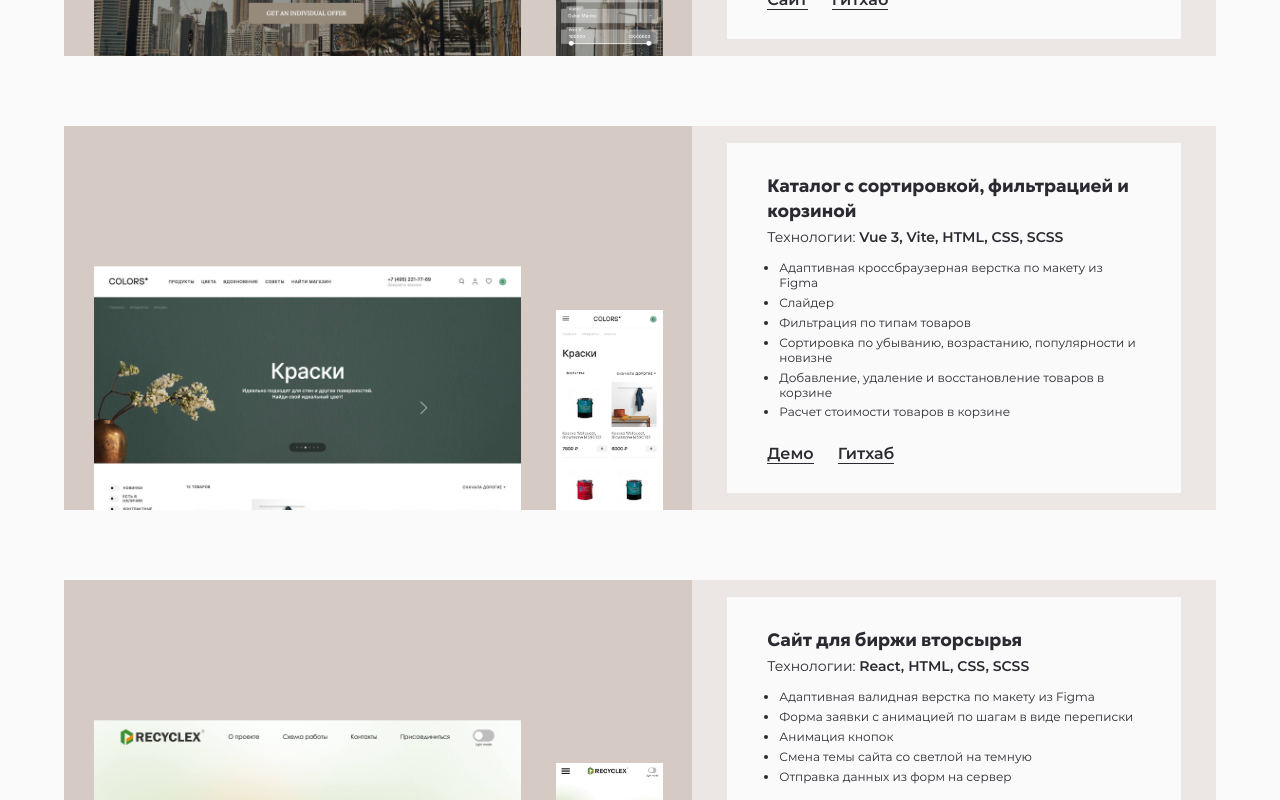
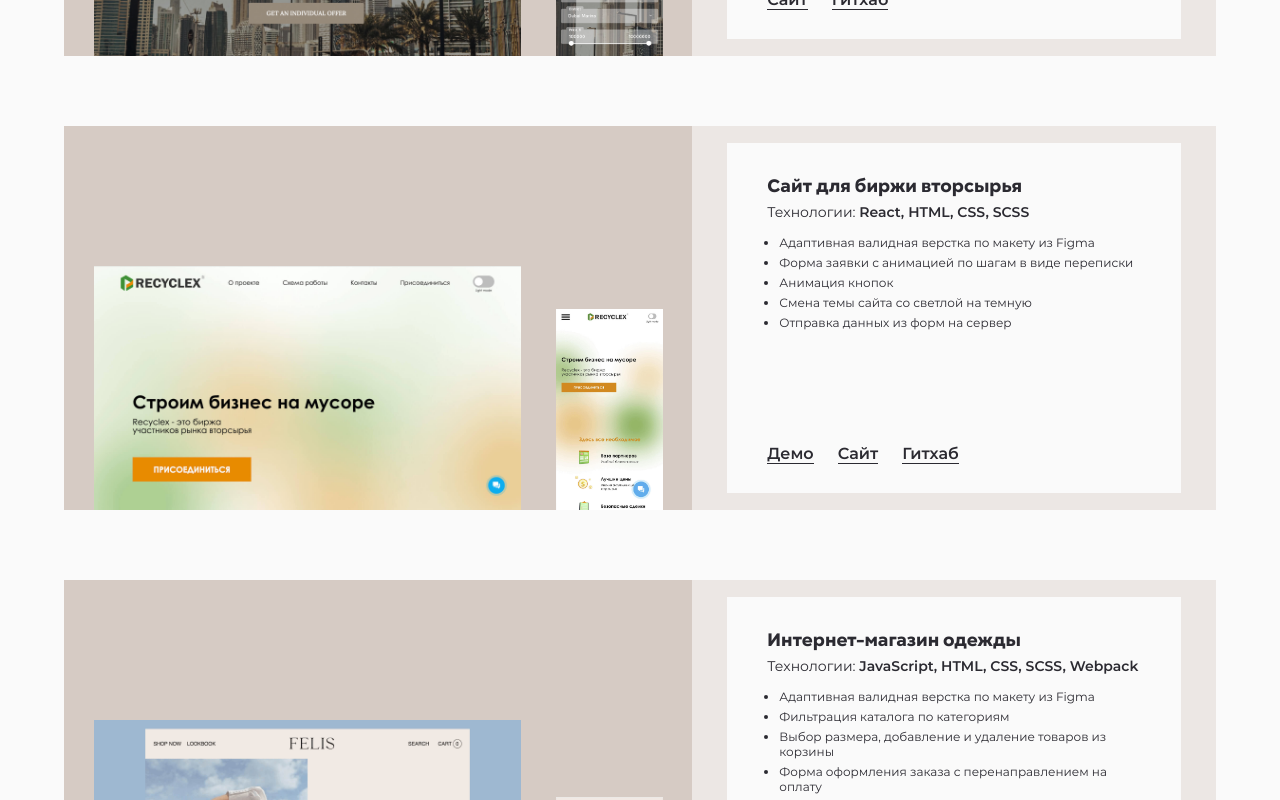
Before and after one commit to mrglk/portfolio, a React (Create React App) app: page / in a window 1280 px wide. Shown: the part 900-1700 px from the top of the page. Built offline with nearby package versions, Linux system fonts and the light colour scheme.

Commit message:
Hide project

```diff
--- a/src/components/Portfolio/projects.js
+++ b/src/components/Portfolio/projects.js
@@ -15,23 +15,23 @@ export const projects = [
     ],
     color: "brown"
   },
-  {
-    name: "Каталог с сортировкой, фильтрацией и корзиной",
-    imagePhone: process.env.PUBLIC_URL + "/colors_phone.jpg",
-    imageDesktop: process.env.PUBLIC_URL + "/colors_desktop.jpg",
-    stack: "Vue 3, Vite, HTML, CSS, SCSS",
-    demo: "https://mrglk.github.io/colors/",
-    repo: "https://github.com/mrglk/colors",
-    description: [
-      "Адаптивная кроссбраузерная верстка по макету из Figma",
-      "Слайдер",
-      "Фильтрация по типам товаров",
-      "Сортировка по убыванию, возрастанию, популярности и новизне",
-      "Добавление, удаление и восстановление товаров в корзине",
-      "Расчет стоимости товаров в корзине"
-    ],
-    color: "brown"
-  },
+  // {
+  //   name: "Каталог с сортировкой, фильтрацией и корзиной",
+  //   imagePhone: process.env.PUBLIC_URL + "/colors_phone.jpg",
+  //   imageDesktop: process.env.PUBLIC_URL + "/colors_desktop.jpg",
+  //   stack: "Vue 3, Vite, HTML, CSS, SCSS",
+  //   demo: "https://mrglk.github.io/colors/",
+  //   repo: "https://github.com/mrglk/colors",
+  //   description: [
+  //     "Адаптивная кроссбраузерная верстка по макету из Figma",
+  //     "Слайдер",
+  //     "Фильтрация по типам товаров",
+  //     "Сортировка по убыванию, возрастанию, популярности и новизне",
+  //     "Добавление, удаление и восстановление товаров в корзине",
+  //     "Расчет стоимости товаров в корзине"
+  //   ],
+  //   color: "brown"
+  // },
   {
     name: "Сайт для биржи вторсырья",
     imagePhone: process.env.PUBLIC_URL + "/recyclex_phone.jpg",
```
